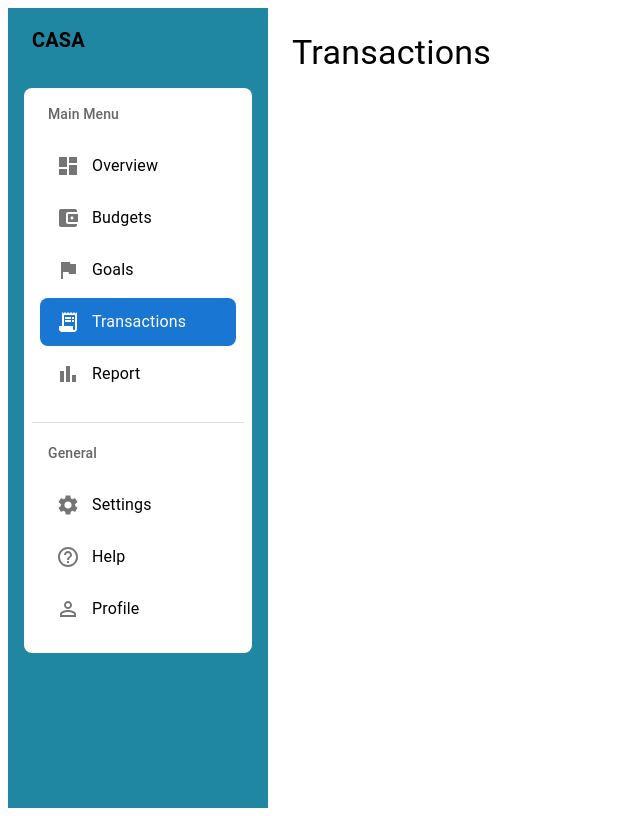
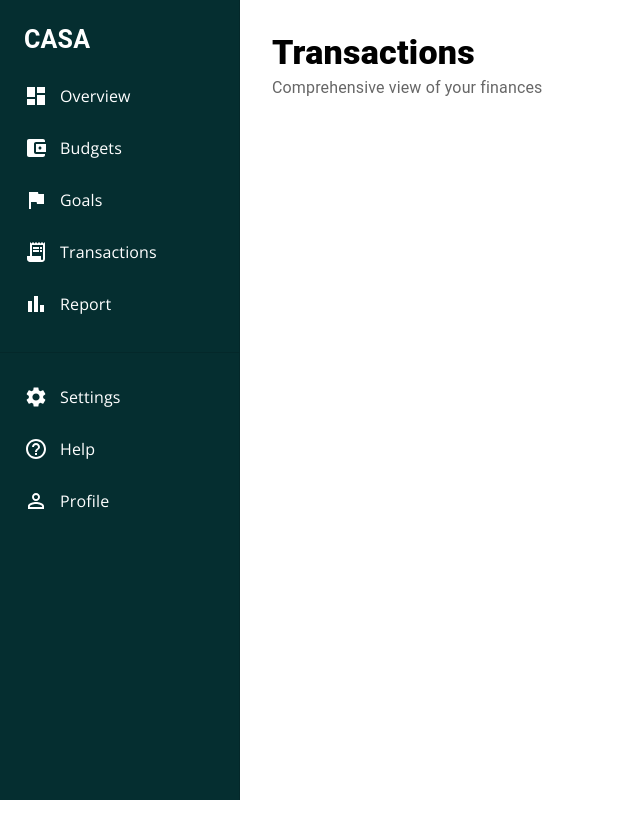
Before and after one commit to accuracies160/CASA, a React (Vite) app in the folder frontend/: page /transactions in a window 1280 px wide. Shown: the whole page, without its empty margins (0-640 px from the left). Built offline with nearby package versions, Linux system fonts and the light colour scheme.

Commit message:
Updated sidebar styling and font changes

```diff
--- a/frontend/index.html
+++ b/frontend/index.html
@@ -1,5 +1,18 @@
 <!doctype html>
 <html>
-  <head><meta charset="UTF-8" /><meta name="viewport" content="width=device-width, initial-scale=1.0" /><title>CASA</title></head>
-  <body><div id="root"></div><script type="module" src="/src/main.tsx"></script></body>
+  <head><meta charset="UTF-8" />
+  <meta name="viewport" content="width=device-width, initial-scale=1.0" />
+  <title>CASA</title>
+
+  <!-- Google Fonts link -->
+  <link href="https://fonts.googleapis.com/css2?family=Open+Sans:wght@400;600;700&display=swap" rel="stylesheet" />
+
+  <link href="https://fonts.googleapis.com/css2?family=Montserrat:wght@500;700&display=swap" rel="stylesheet" />
+
+</head>
+
+  <body>
+    <div id="root"> </div>
+    <script type="module" src="/src/main.tsx"></script>
+  </body>
 </html>
--- a/frontend/src/components/Sidebar.tsx
+++ b/frontend/src/components/Sidebar.tsx
@@ -1,13 +1,6 @@
-import {
-  Box,
-  Divider,
-  List,
-  ListItemButton,
-  ListItemIcon,
-  ListItemText,
-  Toolbar,
-  Typography,
-} from "@mui/material";
+import {Box, Divider, List, ListItemButton, ListItemIcon, ListItemText, Toolbar, Typography, Drawer} from "@mui/material";
+
+/* Import for icons */
 import DashboardIcon from "@mui/icons-material/Dashboard";
 import AccountBalanceWalletIcon from "@mui/icons-material/AccountBalanceWallet";
 import FlagIcon from "@mui/icons-material/Flag";
@@ -45,17 +38,19 @@ export default function Sidebar() {
             component={NavLink}
             to={to}
             sx={{
+              color: "white",
               mb: 0.5,
               borderRadius: 2,
-              color: active ? "primary.contrastText" : "inherit",
-              ...(active && {
-                bgcolor: "primary.main",
-                "& .MuiListItemIcon-root": { color: "primary.contrastText" },
-              }),
+              transition: "background-color 0.4s ease",
+              "&:hover": {backgroundColor: "#1a4d4f"},
             }}
           >
-            <ListItemIcon sx={{ minWidth: 36 }}>{icon}</ListItemIcon>
-            <ListItemText primary={label} />
+            <ListItemIcon sx={{ minWidth: 36, color: "white", }}>{icon}</ListItemIcon>
+            <ListItemText primary={label}
+            primaryTypographyProps={{
+              fontFamily: "'Open Sans', sans-serif",
+            }}
+            />
           </ListItemButton>
         );
       })}
@@ -63,41 +58,36 @@ export default function Sidebar() {
   );
 
   return (
-    <Box
-      component="nav"
-      sx={{
-        width: 260,
-        flexShrink: 0,
-        bgcolor: "#1f87a2",
-        color: "black",
+    <Drawer
+    variant='permanent'
+    anchor='left'
+    sx = {{
+      width: 240,
+      flexShrink: 0,
+      "& .MuiDrawer-paper": {
+        width: 240,
+        boxSizing: "border-box",
+        backgroundColor: "#052e30",
         display: "flex",
         flexDirection: "column",
-      }}
+        alignItems: "left",
+      },
+    }}
     >
       <Toolbar sx={{ minHeight: 64 }}>
-        <Typography variant="h6" fontWeight={700}>
+        <Typography variant="h6" fontWeight={700}
+        sx = {{
+          color: "white",
+          fontSize: "25px",
+          mb: -2,
+        }}>
           CASA
         </Typography>
       </Toolbar>
-      <Box
-        sx={{ bgcolor: "white", color: "inherit", m: 2, borderRadius: 2, p: 1 }}
-      >
-        <Typography
-          variant="subtitle2"
-          sx={{ px: 2, py: 1, color: "text.secondary" }}
-        >
-          Main Menu
-        </Typography>
         {renderList(items as any)}
         <Divider sx={{ my: 1.5 }} />
-        <Typography
-          variant="subtitle2"
-          sx={{ px: 2, py: 1, color: "text.secondary" }}
-        >
-          General
-        </Typography>
+
         {renderList(secondary as any)}
-      </Box>
-    </Box>
+      </Drawer>
   );
 }
--- a/frontend/src/pages/Budgets.tsx
+++ b/frontend/src/pages/Budgets.tsx
@@ -2,7 +2,12 @@ import { Typography, Box } from "@mui/material";
 export default function Budgets() {
   return (
     <Box>
-      <Typography variant="h4">Budgets</Typography>
-    </Box>
+        <Typography variant="h4" fontWeight={800}>
+          Budgets
+        </Typography>
+        <Typography variant="subtitle1" color="text.secondary">
+          Welcome back! Here’s your financial summary
+        </Typography>
+      </Box>
   );
 }
--- a/frontend/src/pages/Transactions.tsx
+++ b/frontend/src/pages/Transactions.tsx
@@ -2,7 +2,12 @@ import { Typography, Box } from "@mui/material";
 export default function Transactions() {
   return (
     <Box>
-      <Typography variant="h4">Transactions</Typography>
+      <Typography variant="h4" fontWeight={800}>
+          Transactions
+        </Typography>
+        <Typography variant="subtitle1" color="text.secondary">
+          Comprehensive view of your finances
+        </Typography>
     </Box>
   );
 }
```
Also changed, not shown: frontend/src/pages/Overview.tsx (+2 -31 lines).
